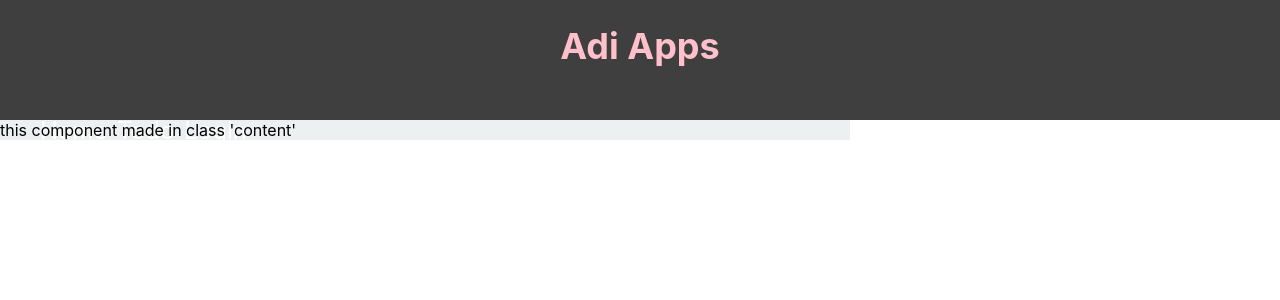
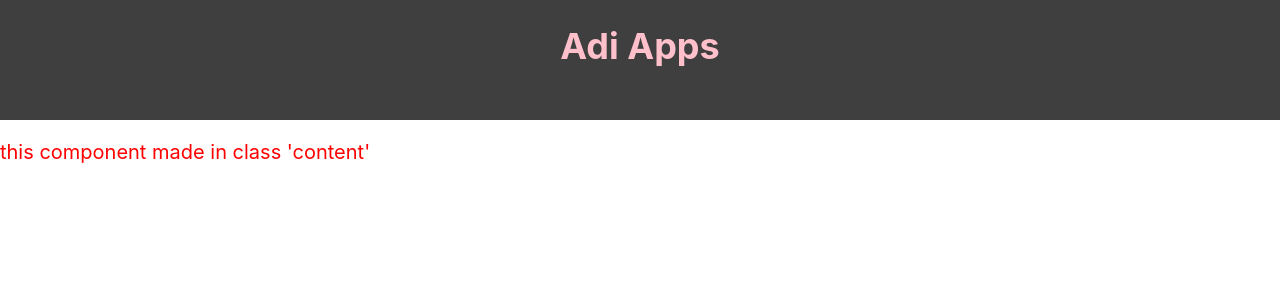
Before and after one commit to hariadiarief/bootcamp-ib-learn-react-style-router, a React (Create React App) app: page / in a window 1280 px wide. Shown: the top 300 px of the page. Built offline with nearby package versions, Linux system fonts and the light colour scheme.

Commit message:
Use styled together with style object

```diff
--- a/src/components/Content/index.js
+++ b/src/components/Content/index.js
@@ -2,23 +2,19 @@ import React, { Component } from "react";
 
 import styled from "styled-components";
 
-const Main = styled.main`
-  background-color: #ecf0f1;
-  margin: 0;
-  max-width: 850px;
-  p {
-    margin: 0;
-  }
+const mainStyle = {
+  color: "red",
+  backgroud: "black"
+};
+
+const Paragraph = styled.p`
+  font-size: 20px;
 `;
 
-class Content extends Component {
-  render() {
-    return (
-      <Main>
-        <p>this component made in class 'content'</p>
-      </Main>
-    );
-  }
-}
+const Content = () => (
+  <main style={mainStyle}>
+    <Paragraph>this component made in class 'content'</Paragraph>
+  </main>
+);
 
 export default Content;
--- a/src/components/Header/index.js
+++ b/src/components/Header/index.js
@@ -25,7 +25,6 @@ const NavigationLink = styled.ul`
   li {
     display: inline-block;
     margin-right: 10px;
-
   }
 `;
 
```
